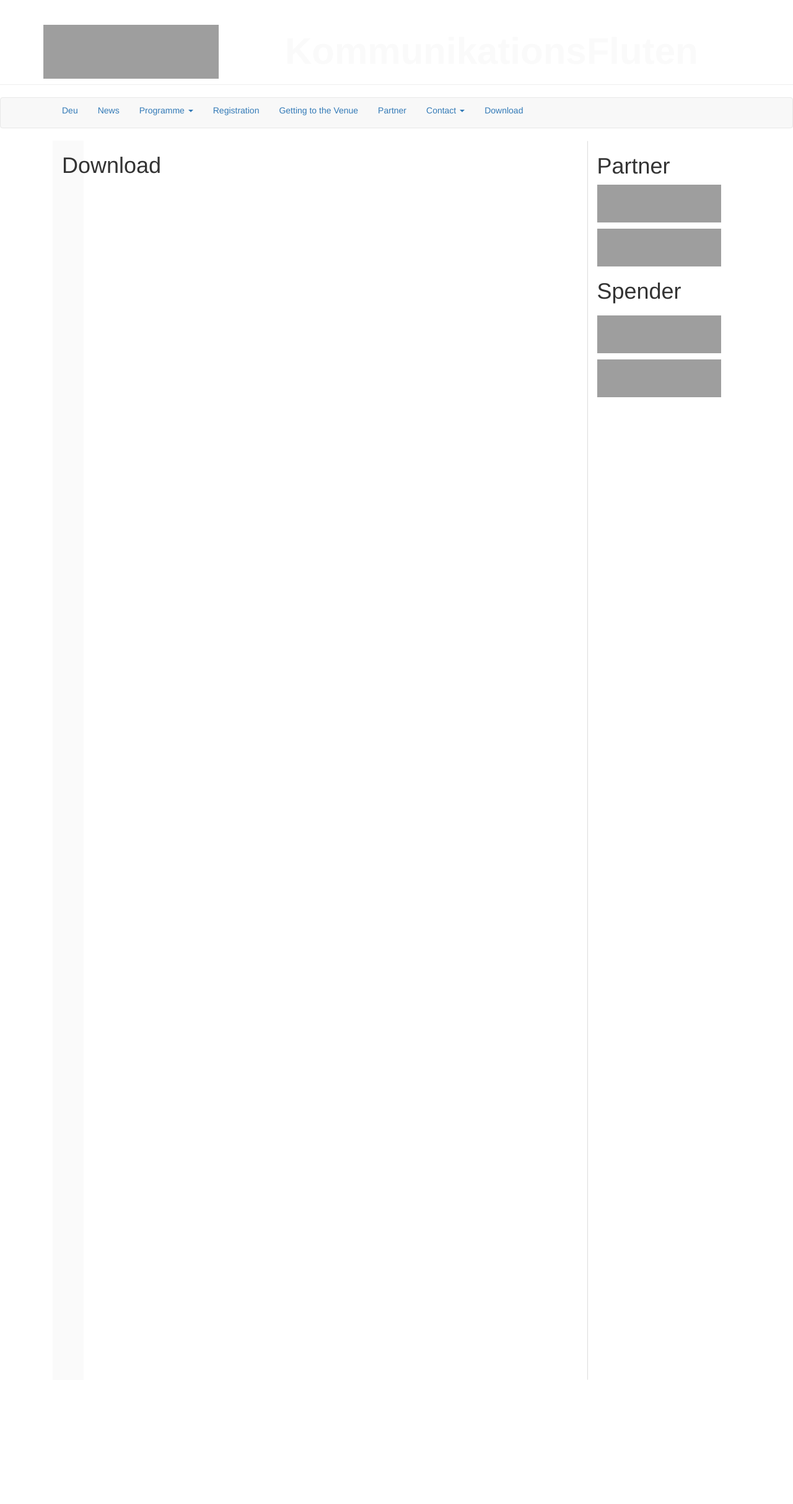
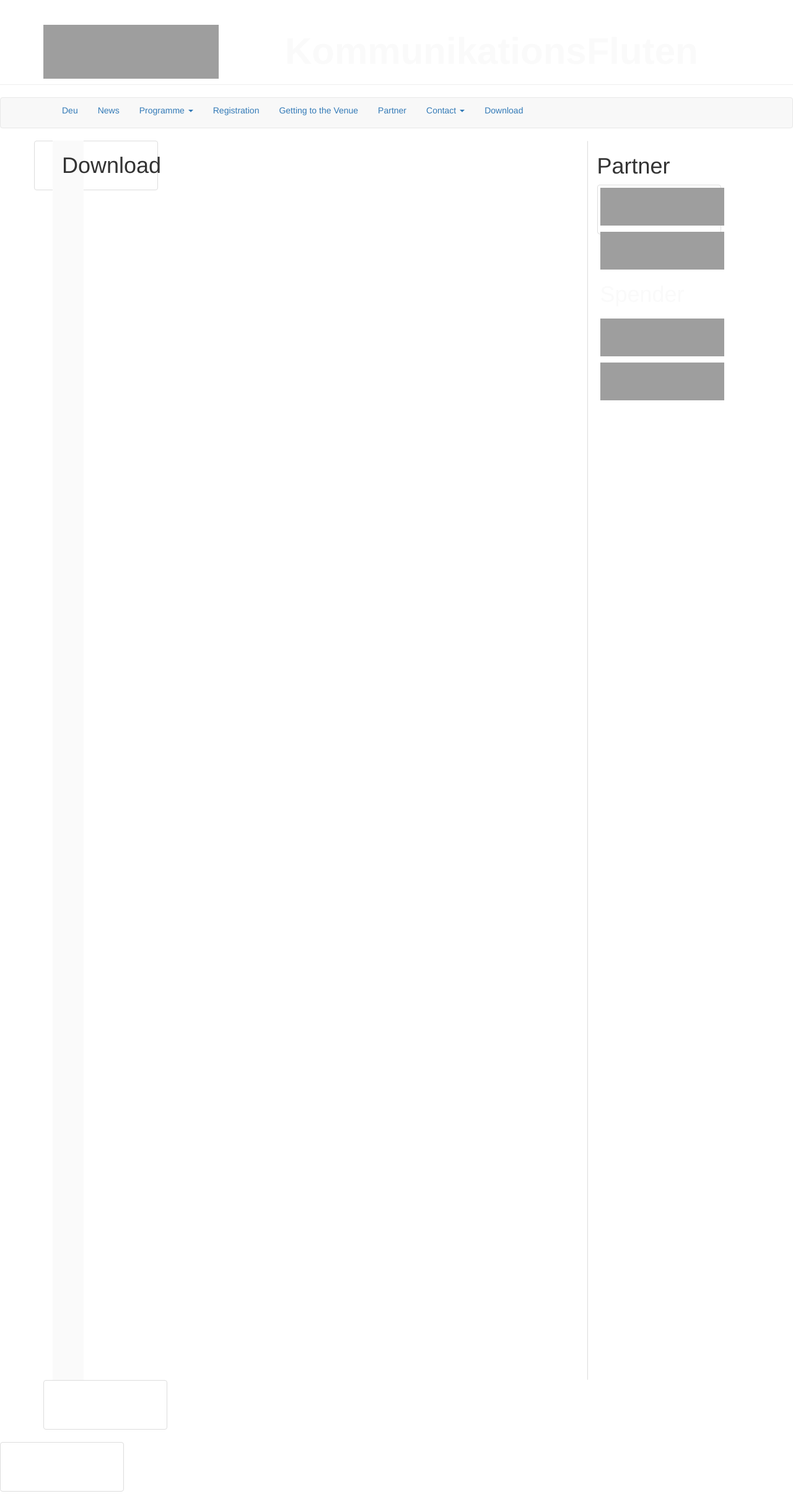
Before and after one commit to susedev/test, a Jekyll site: the page built from download.html, in a window 1280 px wide. Shown: the whole page at 62% size. Built offline with Jekyll 4.4.1, drawn with Linux system fonts in a browser that asks for light colours; nearby versions of some CDN libraries; before the commit the page ends 2227 px from its top, so only the background shows below that; grey boxes are pictures that could not be loaded.

Commit message:
Update page.html

```diff
--- a/_layouts/page.html
+++ b/_layouts/page.html
@@ -23,6 +23,7 @@ layout: base
     </div>
     <div class="col-md-3" style="display: block; width: 150px; height: 2000px; border:1px solid #FFF; border-left-color:#DDD; margin-left: 15px; box-sizing: border-box;">
       <h1>Partner</h1>
+      <a href="#" class="thumbnail" style="color:#FAFAFA; width: 200px; height: 80px;" >
       <p><img alt="" src="http://EIJC.github.io/data/media/eijc-logo-klein.jpg" style="width: 200px; height: 61px;" /></p>
       <p><img alt="" src="http://EIJC.github.io/data/media/eijc-logo-klein.jpg" style="width: 200px; height: 61px;" /></p>
       <h1> Spender <h1>
```
